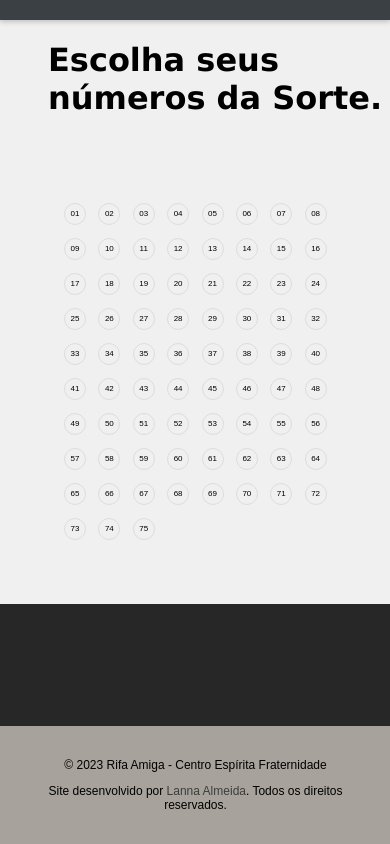
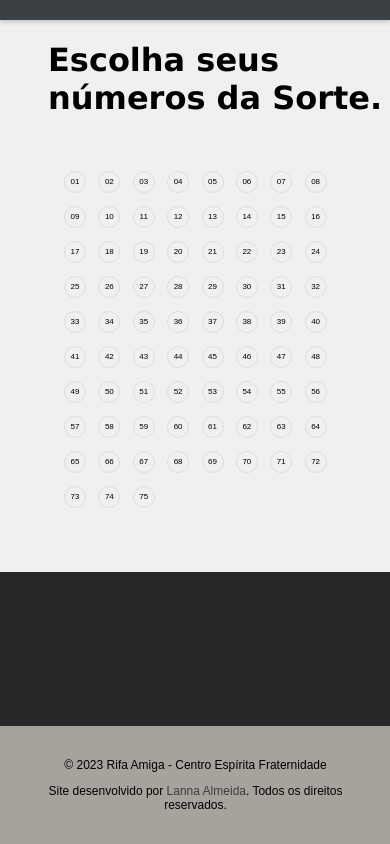
Before and after one commit to lanroo/rifamiga_fraternidade, a React (Create React App) app: page /raffles in a window 390 px wide. Built offline with nearby package versions, Linux system fonts and the light colour scheme.

Commit message:
fix bugs and improvements

```diff
--- a/src/pages/styles/RafflePage.css
+++ b/src/pages/styles/RafflePage.css
@@ -1,4 +1,3 @@
-
 
 h1 {
     margin-left: 27rem!important;
@@ -43,12 +42,11 @@ h1 {
 }
 
 
-
-
     @media (max-width: 600px) {
         .bingo-board {
             grid-template-columns: repeat(auto-fill, minmax(25px, 1fr));
             max-width: calc(100% - 30px);
+            margin-top: -2rem;
         }
 
         .bingo-number {
@@ -62,10 +60,12 @@ h1 {
         color: rgb(0, 0, 0);
     }
 
+
     @media (max-width: 400px) {
         .bingo-board {
             grid-template-columns: repeat(auto-fill, minmax(20px, 1fr));
             max-width: calc(100% - 20px);
+            margin-top: -2rem;
         }
 
         .bingo-number {
```
